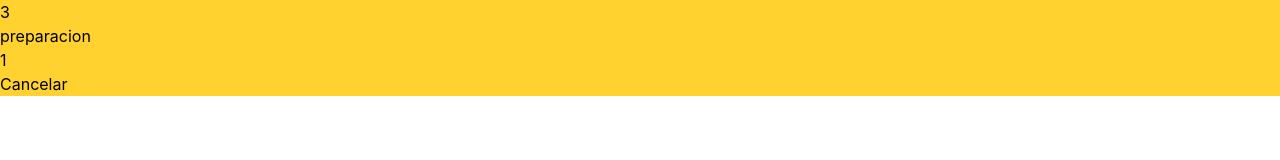
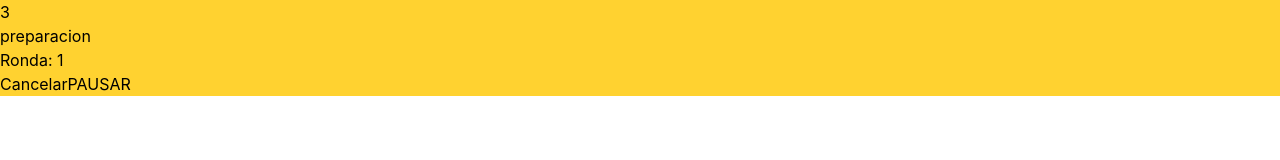
Before and after one commit to JesusLeos16/ProyectoModuloDosFS, a React (Vite) app: page / in a window 1280 px wide. Both pictures are taken after a click on the button "COMENZAR". Shown: the top 160 px of the page. Built offline with nearby package versions, Linux system fonts and the light colour scheme.

Commit message:
Agrega pausa y reanudacion en TimerDeportivo
Implementa el atomo BotonInicio para controlar el tiempo de entrenamiento

```diff
--- a/src/components/Pages/TimerDeportivo.jsx
+++ b/src/components/Pages/TimerDeportivo.jsx
@@ -1,6 +1,7 @@
 //todo el merequetengue
 import { useState, useEffect } from "react";
 import PanelControl from "../molecules/PanelControl";
+import BotonInicio from "../atoms/BotonInicio";
 export default function TimerDeportivo() {
   const [rondasTotales, setRondasTotales] = useState(3);
   const [tiempoRonda, setTiempoRonda] = useState(60);
@@ -31,6 +32,12 @@ export default function TimerDeportivo() {
     setRondaActual(1);
   };
 
+  const pausarEntrenamiento = () => {
+    setCorriendo(false);
+  };
+  const reanudarEntrenamiento = () => {
+    setCorriendo(true);
+  };
 
   useEffect(() => {
     let intervalo;
@@ -54,7 +61,7 @@ export default function TimerDeportivo() {
       }
     }
     return () => clearInterval(intervalo);
-  },[corriendo,tiempo,fase,rondaActual,rondasTotales,tiempoRonda]);
+  }, [corriendo, tiempo, fase, rondaActual, rondasTotales, tiempoRonda]);
 
   if (fase == "configurando") {
     return (
@@ -89,8 +96,12 @@ export default function TimerDeportivo() {
       >
         <h1>{tiempo}</h1>
         <h2>{fase}</h2>
-        <h2>{rondaActual}</h2>
+        <h2>Ronda: {rondaActual}</h2>
         <button onClick={cancelarEntrenamiento}>Cancelar</button>
+        <BotonInicio
+          texto={corriendo ? "PAUSAR" : "CONTINUAR"}
+          onClick={corriendo ? pausarEntrenamiento : reanudarEntrenamiento}
+        />
       </div>
     </>
   );
--- a/src/components/atoms/BotonInicio.jsx
+++ b/src/components/atoms/BotonInicio.jsx
@@ -1 +1,7 @@
-//Aqui se va a poner el boton que inicia el timer, deberia este mismo boton funcionar para parar y reanudar el timer.
+export default function BotonInicio({texto, onClick}){
+    return(
+        <button
+        onClick={onClick}
+        >{texto}</button>
+    )
+}
```
